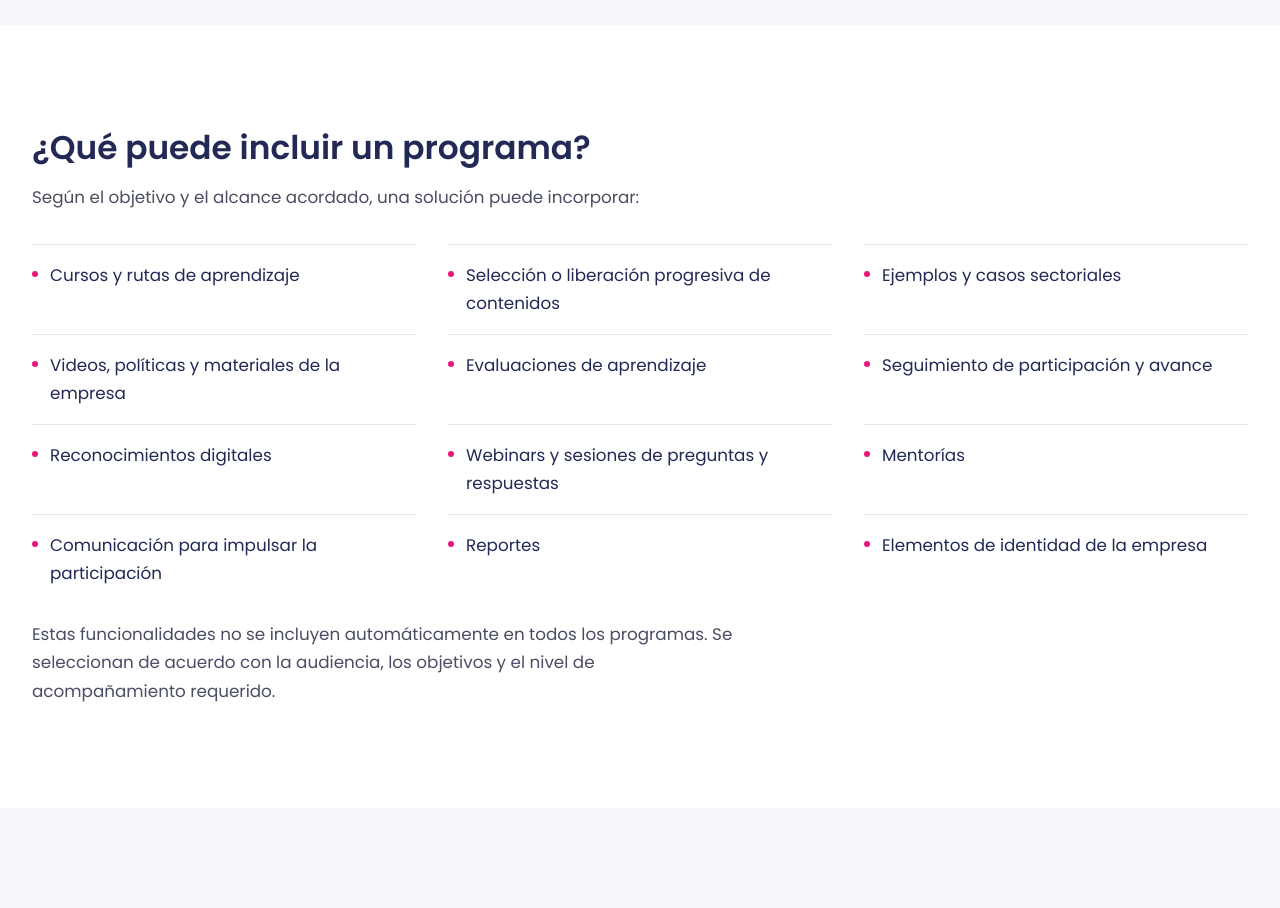
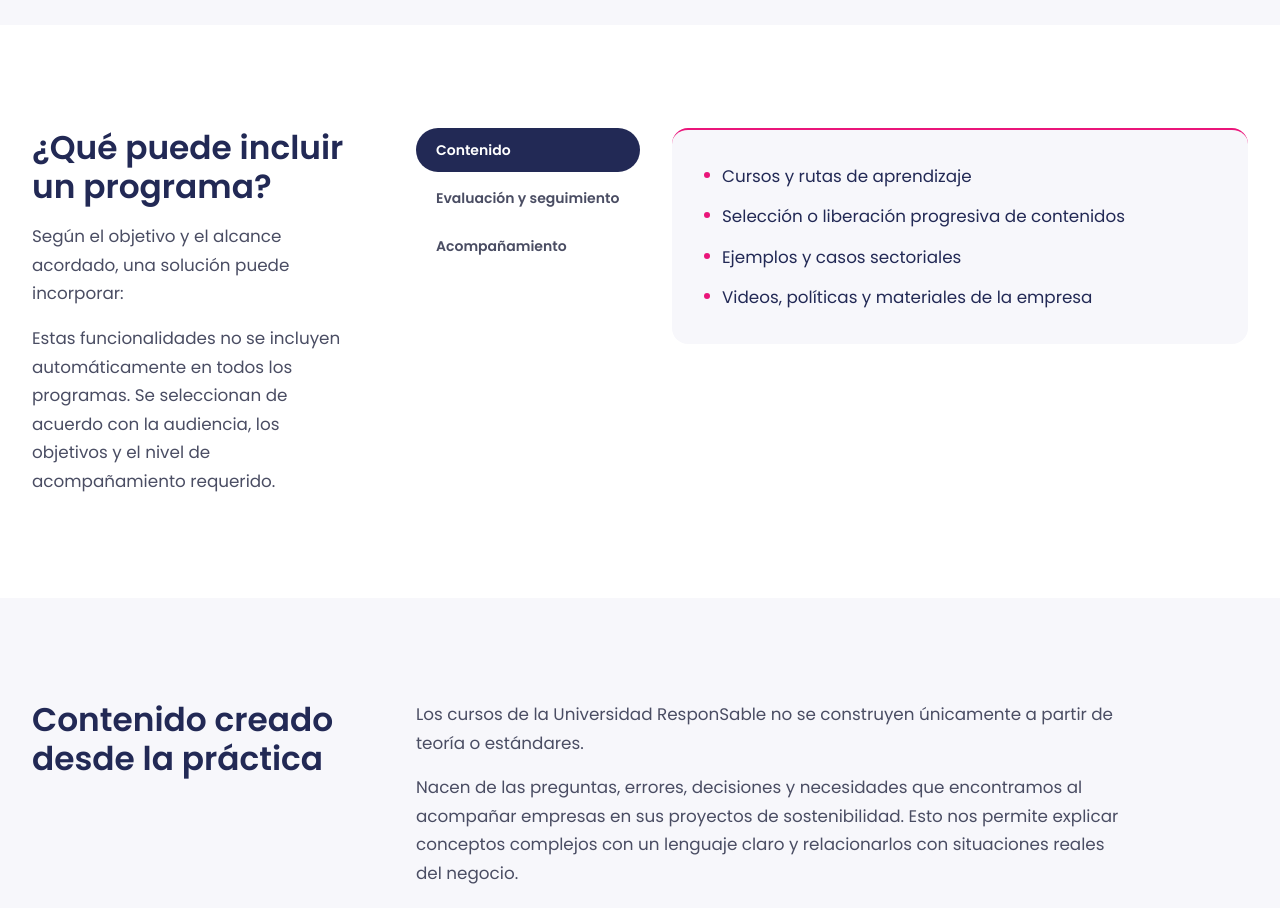
Before and after one commit to responsable26/responsable-web, a Next.js app: page /servicio/universidad-responsable in a window 1280 px wide. Shown: the part 3880-4788 px from the top of the page. Built offline with nearby package versions, Linux system fonts and the light colour scheme.

Commit message:
Reordenar Que puede incluir un programa a pestanas verticales y acordeon movil en la pagina de Universidad ResponSable

```diff
--- a/src/app/servicio/universidad-responsable/page.tsx
+++ b/src/app/servicio/universidad-responsable/page.tsx
@@ -10,6 +10,7 @@
 import { ContactButton } from "@/components/contact-button";
 import { Faq, FaqJsonLd, type FaqItem } from "@/components/faq";
 import { ProcesoPasos } from "@/components/servicio/proceso-pasos";
+import { PestanasVerticales } from "@/components/servicio/pestanas-verticales";
 import {
   UNIVERSIDAD,
   type TarjetaUniversidad,
@@ -101,9 +102,10 @@
 }
 
 /**
- * Un elemento de lista del documento, preparado para pintarse en rejilla:
- * mayúscula inicial y sin la puntuación final («;», «.»). En una rejilla cada
- * casilla se lee suelta y el punto y coma de la enumeración corrida sobra. El
+ * Un elemento de lista del documento, preparado para pintarse suelto —en las
+ * pestañas y el acordeón de «¿Qué puede incluir un programa?»—: mayúscula
+ * inicial y sin la puntuación final («;», «.»). Cada elemento se lee aparte y
+ * el punto y coma de la enumeración corrida sobra. El
  * dato conserva el texto del documento; esto es solo presentación. Las listas
  * corridas de las tarjetas no pasan por aquí y mantienen su puntuación.
  */
@@ -184,6 +186,11 @@
     faq,
     cta,
   } = UNIVERSIDAD;
+
+  const gruposPrograma = programa.grupos.map((grupo) => ({
+    titulo: grupo.titulo,
+    elementos: grupo.elementos.map(paraRejilla),
+  }));
 
   const testimonios = testimoniosDe(UNIVERSIDAD.slug);
   const anclas = [
@@ -379,29 +386,39 @@
           className="py-[var(--section-y)]"
         >
           <div className={CONTENEDOR}>
-            <h2 id="programa-title" className={CLASE_H2}>
-              {programa.titulo}
-            </h2>
-            <p className={`${CLASE_PARRAFO} mt-4 max-w-[717px]`}>
-              {programa.intro}
-            </p>
-            <ul className="mt-8 grid gap-x-8 gap-y-4 sm:grid-cols-2 lg:grid-cols-3">
-              {programa.elementos.map((elemento) => (
-                <li
-                  key={elemento}
-                  className="font-body flex gap-3 border-t border-border pt-4 text-[1.05rem] text-navy"
-                >
-                  <span
-                    aria-hidden="true"
-                    className="mt-[0.6em] size-1.5 shrink-0 rounded-full bg-magenta"
+            {/*
+              Dos columnas desde lg: texto a la izquierda, pestañas verticales
+              a la derecha. Por debajo de lg la derecha no deja sitio a lista y
+              panel lado a lado (unos 380px a 768px), así que el texto va arriba
+              y los mismos grupos bajan como acordeón, con el primero abierto
+              como la primera pestaña. Solo uno de los dos se muestra en cada
+              ancho; el oculto queda en display:none, fuera también del árbol
+              de accesibilidad.
+            */}
+            <div className="grid gap-[clamp(2rem,5vw,4rem)] lg:grid-cols-[minmax(0,20rem)_minmax(0,1fr)]">
+              <div>
+                <h2 id="programa-title" className={CLASE_H2}>
+                  {programa.titulo}
+                </h2>
+                <p className={`${CLASE_PARRAFO} mt-4`}>{programa.intro}</p>
+                <p className={`${CLASE_PARRAFO} mt-4`}>{programa.cierre}</p>
+              </div>
+
+              <div>
+                <div className="max-lg:hidden">
+                  <PestanasVerticales grupos={gruposPrograma} />
+                </div>
+                <div className="lg:hidden">
+                  <Faq
+                    items={gruposPrograma.map((grupo) => ({
+                      question: grupo.titulo,
+                      answer: grupo.elementos,
+                    }))}
+                    abiertoInicial={0}
                   />
-                  {paraRejilla(elemento)}
-                </li>
-              ))}
-            </ul>
-            <p className={`${CLASE_PARRAFO} mt-8 max-w-[717px]`}>
-              {programa.cierre}
-            </p>
+                </div>
+              </div>
+            </div>
           </div>
         </section>
 
--- a/src/components/faq.tsx
+++ b/src/components/faq.tsx
@@ -17,8 +17,15 @@
  * that rotates 45° into an "×" when open, and an answer that collapses via
  * grid-template-rows (no JS height measurement).
  */
-export function Faq({ items }: { items: FaqItem[] }) {
-  const [openIndex, setOpenIndex] = useState<number | null>(null);
+export function Faq({
+  items,
+  abiertoInicial = null,
+}: {
+  items: FaqItem[];
+  /** Índice del elemento que empieza abierto. Por defecto, todos cerrados. */
+  abiertoInicial?: number | null;
+}) {
+  const [openIndex, setOpenIndex] = useState<number | null>(abiertoInicial);
   const baseId = useId();
 
   return (
--- /dev/null
+++ b/src/components/servicio/pestanas-verticales.tsx
@@ -0,0 +1,101 @@
+"use client";
+
+import { useId, useRef, useState, type KeyboardEvent } from "react";
+
+export type GrupoPestana = { titulo: string; elementos: string[] };
+
+/**
+ * Pestañas verticales: la lista de pestañas a la izquierda y el panel del
+ * grupo activo a la derecha, con sus elementos como lista simple.
+ *
+ * Solo para escritorio. En pantallas estrechas no caben lista y panel lado a
+ * lado, así que quien la monta la sustituye por un acordeón (Faq) con los
+ * mismos grupos.
+ *
+ * Patrón de pestañas de WAI-ARIA con activación automática: las flechas
+ * arriba/abajo mueven el foco y cambian de pestaña, Inicio y Fin van a la
+ * primera y a la última, y solo la pestaña activa entra en el orden de
+ * tabulación. La activa se marca con la píldora navy de la barra de anclas.
+ */
+export function PestanasVerticales({ grupos }: { grupos: GrupoPestana[] }) {
+  const [activa, setActiva] = useState(0);
+  const baseId = useId();
+  const pestanasRef = useRef<(HTMLButtonElement | null)[]>([]);
+
+  function alPulsarTecla(event: KeyboardEvent<HTMLButtonElement>) {
+    const ultima = grupos.length - 1;
+    const destino = {
+      ArrowDown: activa === ultima ? 0 : activa + 1,
+      ArrowUp: activa === 0 ? ultima : activa - 1,
+      Home: 0,
+      End: ultima,
+    }[event.key];
+    if (destino === undefined) return;
+    event.preventDefault();
+    setActiva(destino);
+    pestanasRef.current[destino]?.focus();
+  }
+
+  return (
+    <div className="grid grid-cols-[minmax(0,14rem)_minmax(0,1fr)] gap-8">
+      <div
+        role="tablist"
+        aria-orientation="vertical"
+        className="flex flex-col gap-1"
+      >
+        {grupos.map((grupo, indice) => {
+          const esActiva = indice === activa;
+          return (
+            <button
+              key={grupo.titulo}
+              ref={(el) => {
+                pestanasRef.current[indice] = el;
+              }}
+              type="button"
+              role="tab"
+              id={`${baseId}-tab-${indice}`}
+              aria-selected={esActiva}
+              aria-controls={`${baseId}-panel-${indice}`}
+              tabIndex={esActiva ? 0 : -1}
+              onClick={() => setActiva(indice)}
+              onKeyDown={alPulsarTecla}
+              className={`font-head rounded-full px-5 py-3 text-left text-sm font-semibold transition-colors duration-300 ease-out ${
+                esActiva
+                  ? "bg-navy text-white"
+                  : "text-ink-soft hover:text-navy"
+              }`}
+            >
+              {grupo.titulo}
+            </button>
+          );
+        })}
+      </div>
+
+      {grupos.map((grupo, indice) => (
+        <div
+          key={grupo.titulo}
+          role="tabpanel"
+          id={`${baseId}-panel-${indice}`}
+          aria-labelledby={`${baseId}-tab-${indice}`}
+          hidden={indice !== activa}
+          className="rounded border-t-2 border-magenta bg-off-white p-8"
+        >
+          <ul className="flex flex-col gap-3">
+            {grupo.elementos.map((elemento) => (
+              <li
+                key={elemento}
+                className="font-body flex gap-3 text-[1.05rem] text-navy"
+              >
+                <span
+                  aria-hidden="true"
+                  className="mt-[0.6em] size-1.5 shrink-0 rounded-full bg-magenta"
+                />
+                {elemento}
+              </li>
+            ))}
+          </ul>
+        </div>
+      ))}
+    </div>
+  );
+}
--- a/src/lib/contenido-universidad.ts
+++ b/src/lib/contenido-universidad.ts
@@ -194,19 +194,43 @@
     titulo: "¿Qué puede incluir un programa?",
     intro:
       "Según el objetivo y el alcance acordado, una solución puede incorporar:",
+    /*
+      Los doce elementos del documento, en su texto literal, repartidos en
+      tres grupos. PROPUESTA: los nombres de grupo y el reparto son una
+      clasificación nuestra, no vienen en el documento, y están pendientes de
+      revisión por Gwenaelle. El documento los trae como una sola lista
+      corrida, en este orden: los cuatro de Contenido, evaluaciones,
+      seguimiento, reconocimientos, webinars, mentorías, comunicación,
+      reportes e identidad.
+    */
+    grupos: [
+      {
+        titulo: "Contenido",
         elementos: [
           "cursos y rutas de aprendizaje;",
           "selección o liberación progresiva de contenidos;",
           "ejemplos y casos sectoriales;",
           "videos, políticas y materiales de la empresa;",
+        ],
+      },
+      {
+        titulo: "Evaluación y seguimiento",
+        elementos: [
           "evaluaciones de aprendizaje;",
           "seguimiento de participación y avance;",
           "reconocimientos digitales;",
+          "reportes;",
+        ],
+      },
+      {
+        titulo: "Acompañamiento",
+        elementos: [
           "webinars y sesiones de preguntas y respuestas;",
           "mentorías;",
           "comunicación para impulsar la participación;",
-      "reportes;",
           "elementos de identidad de la empresa.",
+        ],
+      },
     ],
     cierre:
       "Estas funcionalidades no se incluyen automáticamente en todos los programas. Se seleccionan de acuerdo con la audiencia, los objetivos y el nivel de acompañamiento requerido.",
```
Lines whose indentation alone changed are shown as unchanged.
